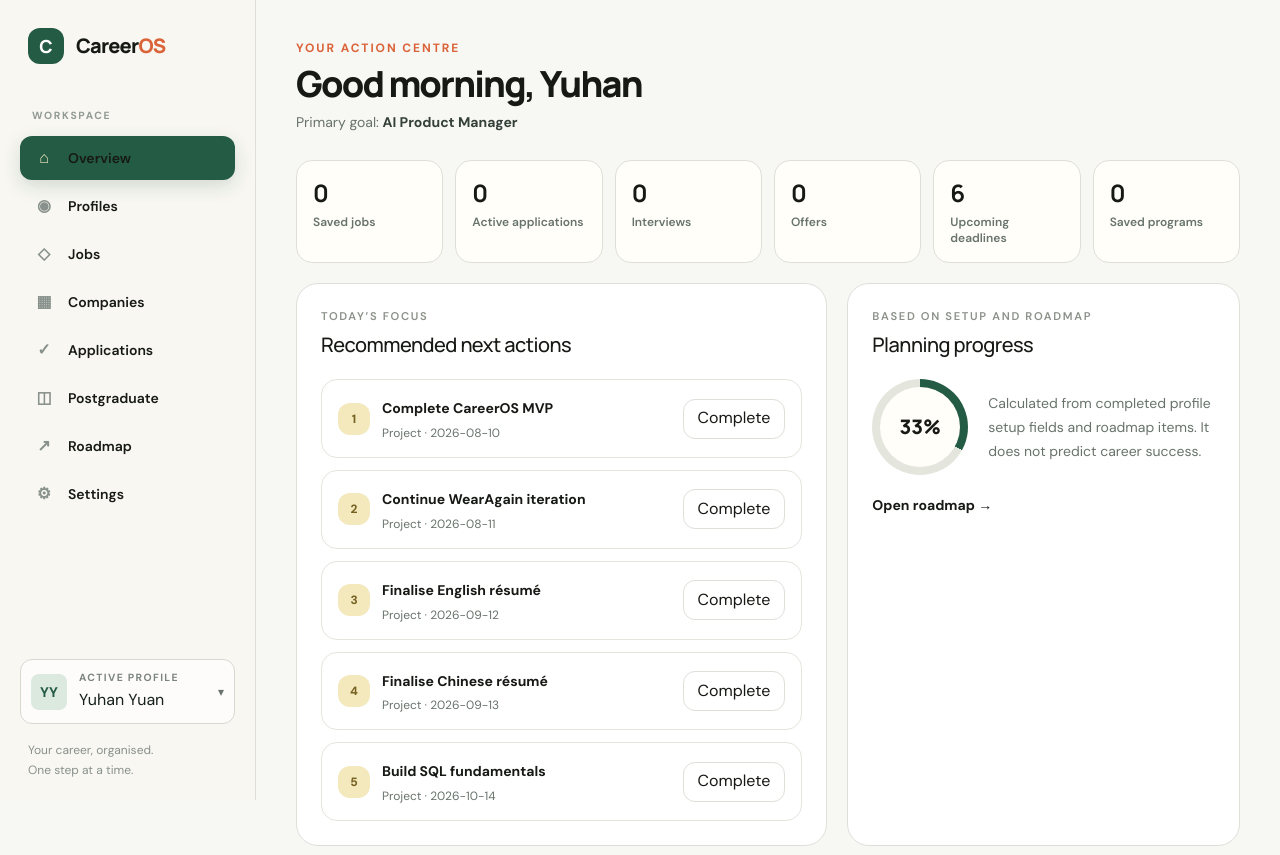
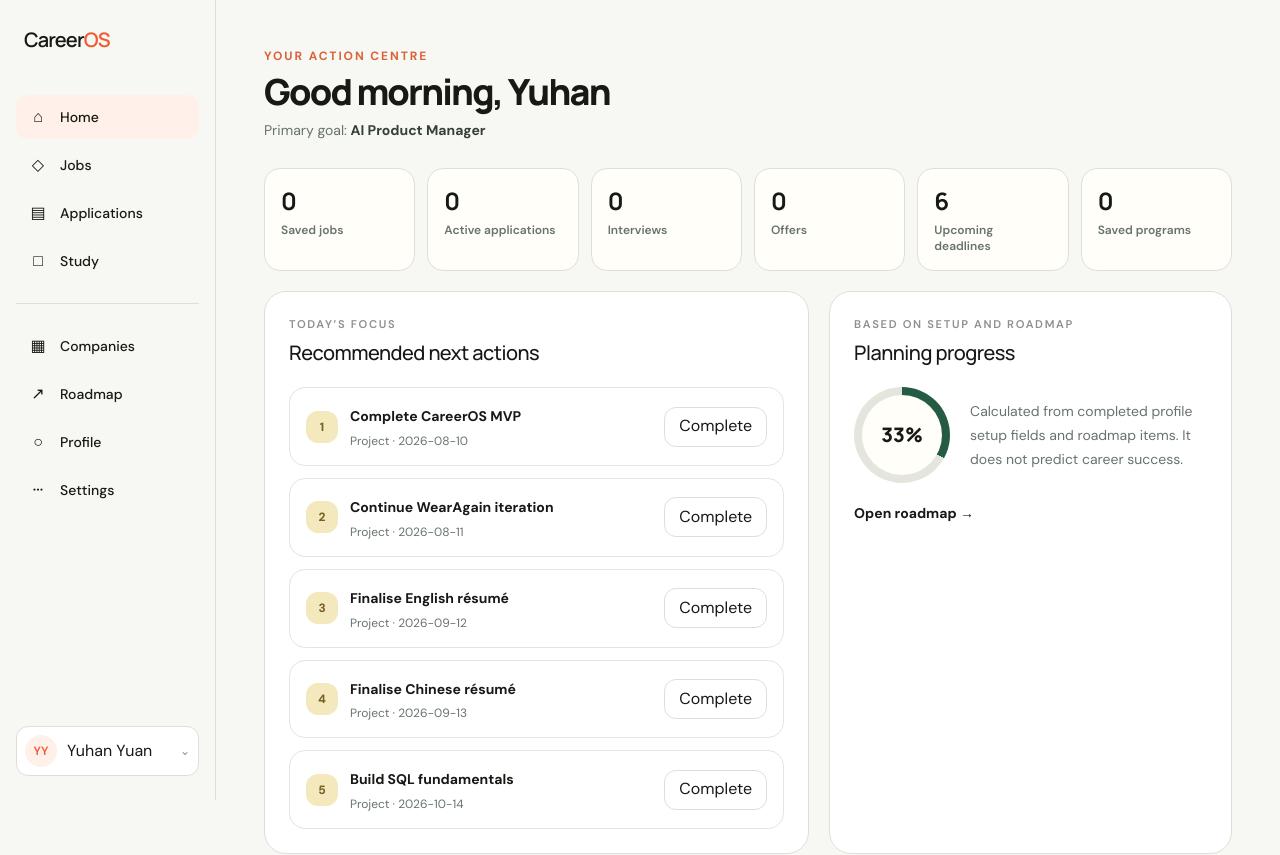
Before and after one commit to jasmineYuhanYuan/CareerOS, a Next.js app: page / in a window 1280 px wide. Shown: the top 855 px of the page. Built offline with nearby package versions, Linux system fonts and the light colour scheme.

Commit message:
refactor: redesign responsive navigation shell

```diff
--- a/src/components/layout/app-shell.tsx
+++ b/src/components/layout/app-shell.tsx
@@ -8,8 +8,8 @@ export function AppShell({ children }: { children: ReactNode }) {
     <div className="min-h-screen">
       <Sidebar />
       <MobileHeader />
-      <main className="pb-24 lg:ml-64 lg:pb-0">
-        <div className="mx-auto min-h-screen w-full max-w-[1500px] px-4 py-7 sm:px-7 lg:px-10 lg:py-10">{children}</div>
+      <main className="pb-24 lg:ml-[13.5rem] lg:pb-0">
+        <div className="mx-auto min-h-screen w-full max-w-[1280px] px-4 py-7 sm:px-8 lg:px-12 lg:py-12">{children}</div>
       </main>
       <MobileNavigation />
     </div>
--- a/src/components/layout/mobile-header.tsx
+++ b/src/components/layout/mobile-header.tsx
@@ -1,15 +1,43 @@
+"use client";
+
+import { useState } from "react";
 import Link from "next/link";
-import { ProfileSelector } from "@/components/profile/profile-selector";
+import { MobileBottomSheet } from "@/components/ui/mobile-bottom-sheet";
+
+const secondaryLinks = [
+  { href: "/companies", label: "Companies", description: "Research organisations and clinics" },
+  { href: "/roadmap", label: "Roadmap", description: "Plan milestones and next steps" },
+  { href: "/settings", label: "Settings", description: "Theme, backup and local data" },
+];
 
 export function MobileHeader() {
+  const [open, setOpen] = useState(false);
   return (
-    <header className="border-b border-[#dedfd7] bg-[#f8f7f1]/90 px-4 py-3 backdrop-blur lg:hidden">
-      <div className="mx-auto flex max-w-3xl items-center justify-between gap-3">
-        <Link href="/" className="font-display text-lg font-extrabold tracking-[-0.04em]">
-          Career<span className="text-[#db633a]">OS</span>
-        </Link>
-        <div className="w-[12.5rem] max-w-[66vw]"><ProfileSelector /></div>
-      </div>
-    </header>
+    <>
+      <header className="sticky top-0 z-20 border-b border-[var(--border)] bg-[color:var(--background)]/92 px-4 py-3 backdrop-blur-lg lg:hidden">
+        <div className="mx-auto flex max-w-3xl items-center justify-between">
+          <Link href="/" className="font-display text-lg font-semibold tracking-[-0.045em]">
+            Career<span className="text-[var(--accent)]">OS</span>
+          </Link>
+          <button type="button" onClick={() => setOpen(true)} className="min-h-11 rounded-xl px-3 text-sm font-medium text-[var(--text-secondary)] hover:bg-[var(--surface-subtle)]">
+            More
+          </button>
+        </div>
+      </header>
+      <MobileBottomSheet open={open} title="More from CareerOS" onClose={() => setOpen(false)}>
+        <nav aria-label="Secondary mobile navigation">
+          <ul className="divide-y divide-[var(--border)]">
+            {secondaryLinks.map((item) => (
+              <li key={item.href}>
+                <Link href={item.href} onClick={() => setOpen(false)} className="block min-h-16 py-4">
+                  <span className="block font-medium">{item.label}</span>
+                  <span className="mt-1 block text-sm text-[var(--text-secondary)]">{item.description}</span>
+                </Link>
+              </li>
+            ))}
+          </ul>
+        </nav>
+      </MobileBottomSheet>
+    </>
   );
 }
--- a/src/components/layout/mobile-navigation.tsx
+++ b/src/components/layout/mobile-navigation.tsx
@@ -5,20 +5,20 @@ import { usePathname } from "next/navigation";
 import { navigationItems } from "./navigation";
 
 const primaryItems = navigationItems.filter((item) =>
-  ["/", "/jobs", "/applications", "/postgraduate", "/roadmap"].includes(item.href),
+  ["/", "/jobs", "/applications", "/postgraduate", "/profiles"].includes(item.href),
 );
 
 export function MobileNavigation() {
   const pathname = usePathname();
   return (
-    <nav aria-label="Mobile navigation" className="fixed inset-x-3 bottom-3 z-30 rounded-2xl border border-white/60 bg-[#17211b]/95 px-2 py-1.5 shadow-[0_12px_40px_rgba(23,33,27,0.28)] backdrop-blur lg:hidden">
+    <nav aria-label="Mobile navigation" className="fixed inset-x-0 bottom-0 z-30 border-t border-[var(--border)] bg-[color:var(--surface)]/96 px-2 pb-[max(.4rem,env(safe-area-inset-bottom))] pt-1.5 backdrop-blur-xl lg:hidden">
       <ul className="grid grid-cols-5">
         {primaryItems.map((item) => {
           const active = item.href === "/" ? pathname === "/" : pathname.startsWith(item.href);
           return (
             <li key={item.href}>
-              <Link href={item.href} aria-current={active ? "page" : undefined} className={`flex min-h-12 flex-col items-center justify-center gap-0.5 rounded-xl text-[0.62rem] font-bold ${active ? "bg-white/12 text-white" : "text-[#aeb9b2]"}`}>
-                <span aria-hidden="true" className={active ? "text-[#f4e8bd]" : ""}>{item.icon}</span>
+              <Link href={item.href} aria-current={active ? "page" : undefined} className={`flex min-h-[3.35rem] flex-col items-center justify-center gap-0.5 rounded-xl text-[0.66rem] font-medium ${active ? "text-[var(--accent)]" : "text-[var(--text-tertiary)]"}`}>
+                <span aria-hidden="true" className="text-[1.05rem]">{item.icon}</span>
                 {item.shortLabel}
               </Link>
             </li>
--- a/src/components/layout/navigation.ts
+++ b/src/components/layout/navigation.ts
@@ -6,12 +6,12 @@ export interface NavigationItem {
 }
 
 export const navigationItems: readonly NavigationItem[] = [
-  { label: "Overview", href: "/", shortLabel: "Home", icon: "⌂" },
-  { label: "Profiles", href: "/profiles", shortLabel: "Profile", icon: "◉" },
+  { label: "Home", href: "/", shortLabel: "Home", icon: "⌂" },
   { label: "Jobs", href: "/jobs", shortLabel: "Jobs", icon: "◇" },
+  { label: "Applications", href: "/applications", shortLabel: "Apply", icon: "▤" },
+  { label: "Study", href: "/postgraduate", shortLabel: "Study", icon: "□" },
   { label: "Companies", href: "/companies", shortLabel: "Companies", icon: "▦" },
-  { label: "Applications", href: "/applications", shortLabel: "Apply", icon: "✓" },
-  { label: "Postgraduate", href: "/postgraduate", shortLabel: "Study", icon: "◫" },
   { label: "Roadmap", href: "/roadmap", shortLabel: "Plan", icon: "↗" },
-  { label: "Settings", href: "/settings", shortLabel: "Settings", icon: "⚙" },
+  { label: "Profile", href: "/profiles", shortLabel: "Profile", icon: "○" },
+  { label: "Settings", href: "/settings", shortLabel: "Settings", icon: "···" },
 ];
--- a/src/components/layout/sidebar.tsx
+++ b/src/components/layout/sidebar.tsx
@@ -5,44 +5,50 @@ import { usePathname } from "next/navigation";
 import { ProfileSelector } from "@/components/profile/profile-selector";
 import { navigationItems } from "./navigation";
 
-function isCurrentPath(pathname: string, href: string): boolean {
-  return href === "/" ? pathname === "/" : pathname.startsWith(href);
-}
+const primaryHrefs = ["/", "/jobs", "/applications", "/postgraduate"];
 
-export function Sidebar() {
-  const pathname = usePathname();
+function NavList({ items, pathname }: { items: typeof navigationItems; pathname: string }) {
   return (
-    <aside className="fixed inset-y-0 left-0 z-20 hidden w-64 flex-col border-r border-[#dedfd7] bg-[#f8f7f1]/95 p-5 backdrop-blur lg:flex">
-      <Link href="/" className="flex items-center gap-3 px-2 py-2" aria-label="CareerOS home">
-        <span className="grid size-9 place-items-center rounded-xl bg-[#245b45] font-display text-lg font-extrabold text-white">C</span>
-        <span className="font-display text-xl font-extrabold tracking-[-0.04em]">
-          Career<span className="text-[#db633a]">OS</span>
-        </span>
-      </Link>
-      <nav className="mt-9 flex-1" aria-label="Primary navigation">
-        <p className="px-3 text-[0.65rem] font-bold uppercase tracking-[0.16em] text-[#929a94]">Workspace</p>
-        <ul className="mt-3 space-y-1">
-          {navigationItems.map((item) => {
-            const active = isCurrentPath(pathname, item.href);
+    <ul className="space-y-1">
+      {items.map((item) => {
+        const active = item.href === "/" ? pathname === "/" : pathname.startsWith(item.href);
         return (
           <li key={item.href}>
             <Link
               href={item.href}
               aria-current={active ? "page" : undefined}
-                  className={`flex items-center gap-3 rounded-xl px-3 py-2.5 text-sm font-semibold transition-colors ${
-                    active ? "bg-[#245b45] text-white shadow-[0_6px_18px_rgba(36,91,69,0.18)]" : "text-[#59645e] hover:bg-white hover:text-[#17211b]"
+              className={`flex min-h-11 items-center gap-3 rounded-xl px-3 text-sm font-medium transition-colors ${
+                active
+                  ? "bg-[var(--accent-soft)] text-[var(--accent)]"
+                  : "text-[var(--text-secondary)] hover:bg-[var(--surface-subtle)] hover:text-[var(--text-primary)]"
               }`}
             >
-                  <span aria-hidden="true" className={`grid size-6 place-items-center text-base ${active ? "text-[#f4e8bd]" : "text-[#88918b]"}`}>{item.icon}</span>
+              <span aria-hidden="true" className="grid w-5 place-items-center text-[1rem]">{item.icon}</span>
               {item.label}
             </Link>
           </li>
         );
       })}
     </ul>
+  );
+}
+
+export function Sidebar() {
+  const pathname = usePathname();
+  const primary = navigationItems.filter((item) => primaryHrefs.includes(item.href));
+  const secondary = navigationItems.filter((item) => !primaryHrefs.includes(item.href));
+
+  return (
+    <aside className="fixed inset-y-0 left-0 z-20 hidden w-[13.5rem] flex-col border-r border-[var(--border)] bg-[var(--background)] px-4 py-6 lg:flex">
+      <Link href="/" className="px-2 font-display text-[1.25rem] font-semibold tracking-[-0.045em]" aria-label="CareerOS home">
+        Career<span className="text-[var(--accent)]">OS</span>
+      </Link>
+      <nav className="mt-10 flex-1" aria-label="Primary navigation">
+        <NavList items={primary} pathname={pathname} />
+        <div className="my-5 border-t border-[var(--border)]" />
+        <NavList items={secondary} pathname={pathname} />
       </nav>
       <ProfileSelector />
-      <p className="mt-4 px-2 text-xs leading-5 text-[#89918c]">Your career, organised.<br />One step at a time.</p>
     </aside>
   );
 }
--- a/src/components/profile/profile-selector.tsx
+++ b/src/components/profile/profile-selector.tsx
@@ -10,16 +10,13 @@ export function ProfileSelector() {
   return (
     <label className="block">
       <span className="sr-only">Active profile</span>
-      <span className="flex items-center gap-3 rounded-xl border border-[#d7d8cf] bg-white/70 p-2.5">
-        <span aria-hidden="true" className="grid size-9 shrink-0 place-items-center rounded-lg bg-[#dce9df] text-sm font-bold text-[#245b45]">
+      <span className="flex items-center gap-2.5 rounded-xl border border-[var(--border)] bg-[var(--surface)] p-2">
+        <span aria-hidden="true" className="grid size-8 shrink-0 place-items-center rounded-full bg-[var(--accent-soft)] text-xs font-semibold text-[var(--accent)]">
           {activeProfile.displayName.split(" ").map((part) => part[0]).slice(0, 2).join("")}
         </span>
         <span className="min-w-0 flex-1">
-          <span className="block text-[0.65rem] font-bold uppercase tracking-[0.13em] text-[#7c857f]">
-            Active profile
-          </span>
           <select
-            className="mt-0.5 w-full cursor-pointer appearance-none bg-transparent pr-5 text-sm font-semibold text-[#17211b]"
+            className="w-full cursor-pointer appearance-none bg-transparent pr-5 text-[0.82rem] font-medium text-[var(--text-primary)]"
             value={activeProfile.id}
             onChange={(event) => setActiveProfileId(event.target.value)}
           >
@@ -28,7 +25,7 @@ export function ProfileSelector() {
             ))}
           </select>
         </span>
-        <span aria-hidden="true" className="-ml-6 text-xs text-[#68736c]">▾</span>
+        <span aria-hidden="true" className="-ml-6 text-xs text-[var(--text-tertiary)]">⌄</span>
       </span>
     </label>
   );
```
Lines whose indentation alone changed are shown as unchanged.
